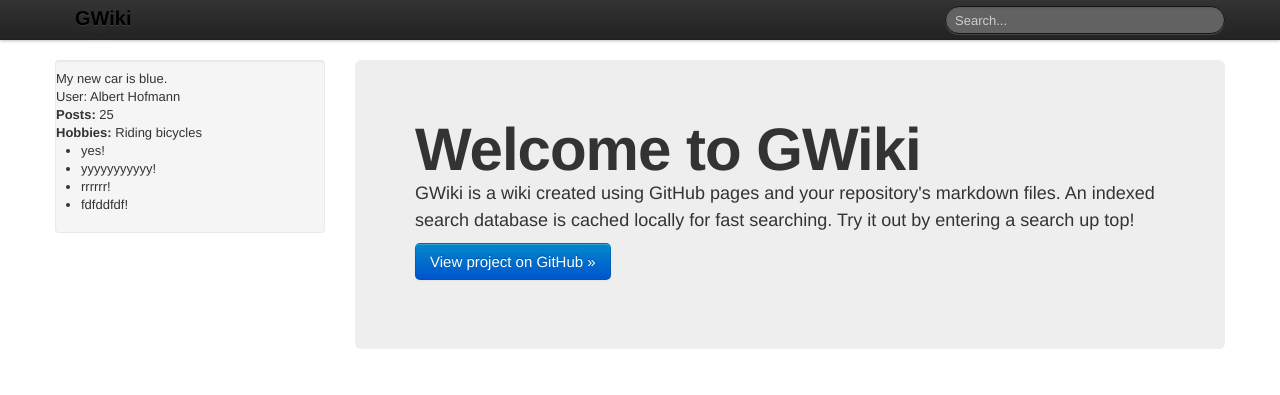
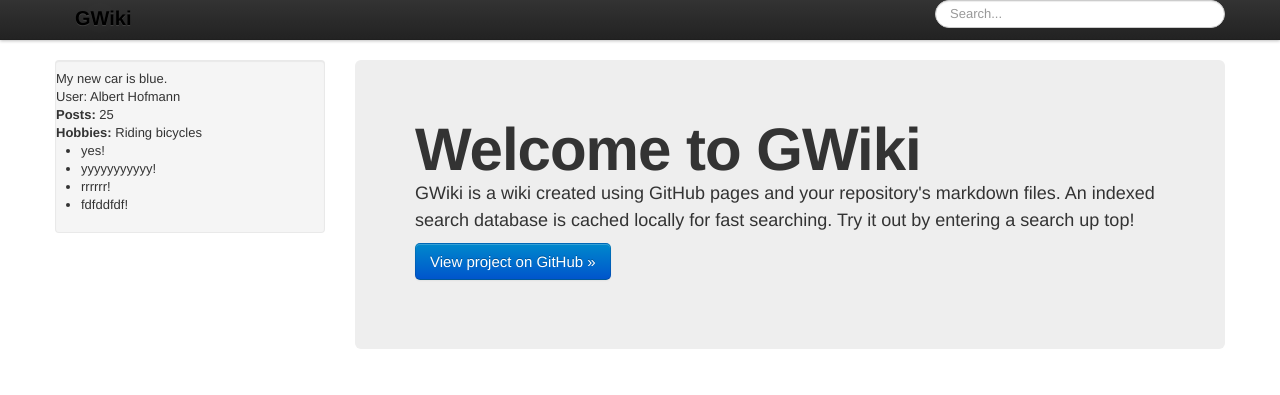
Before and after one commit to wburningham/gwiki, a plain HTML site: page index.html in a window 1280 px wide. Shown: the top 395 px of the page. Drawn offline with nearby package versions, Linux system fonts and the light colour scheme.

Commit message:
no readme, and no search form

```diff
--- a/index.html
+++ b/index.html
@@ -47,12 +47,12 @@
           <!-- TODO update the repo name -->
           <a class="brand" href="#">GWiki</a>
             <div class="pull-right">
-            <form class="navbar-search" action="">
+            <!-- <form class="navbar-search" action=""> -->
                 <script type="text/x-handlebars">
   {{view GWiki.SearchBox class="search-query span3" placeholder="Search..."}}
 
                 </script>
-             </form>
+             <!-- </form> -->
             </div>
         </div>
       </div>
```
Also changed, not shown: 1 other file.
